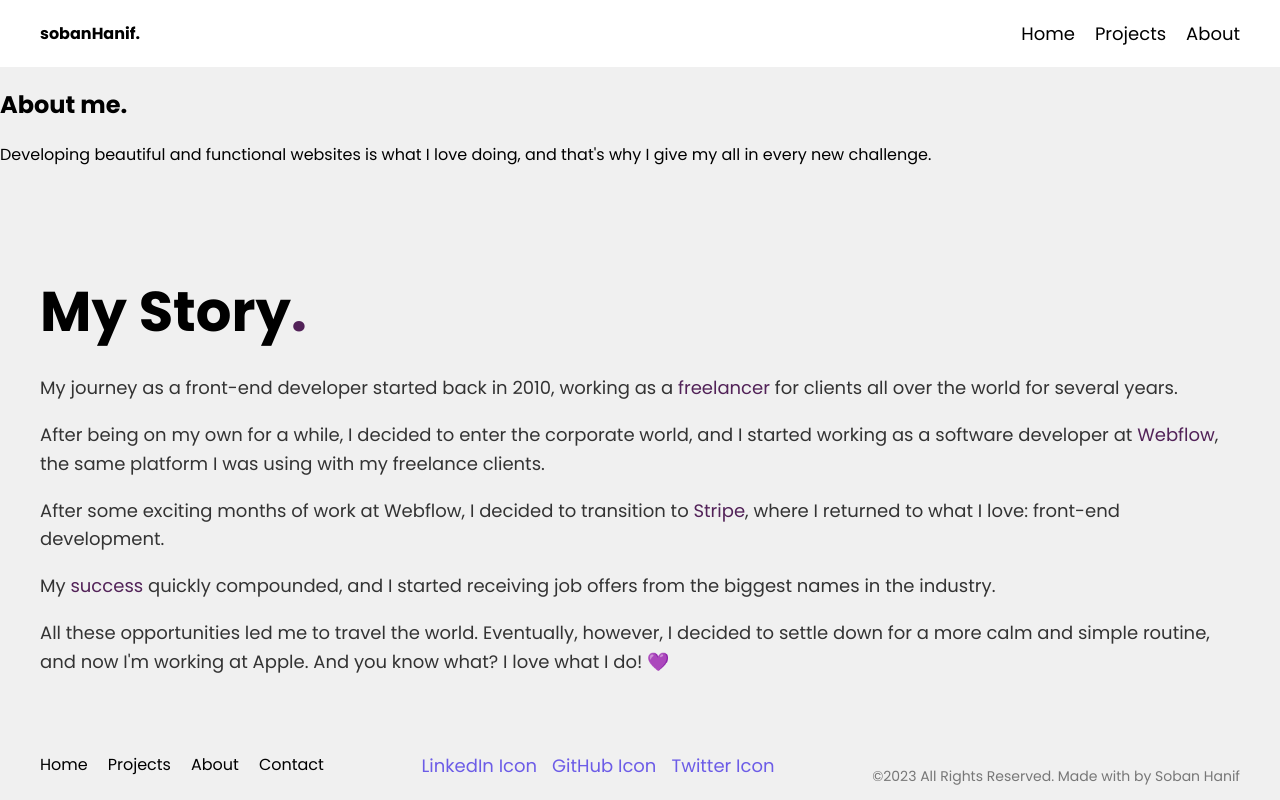
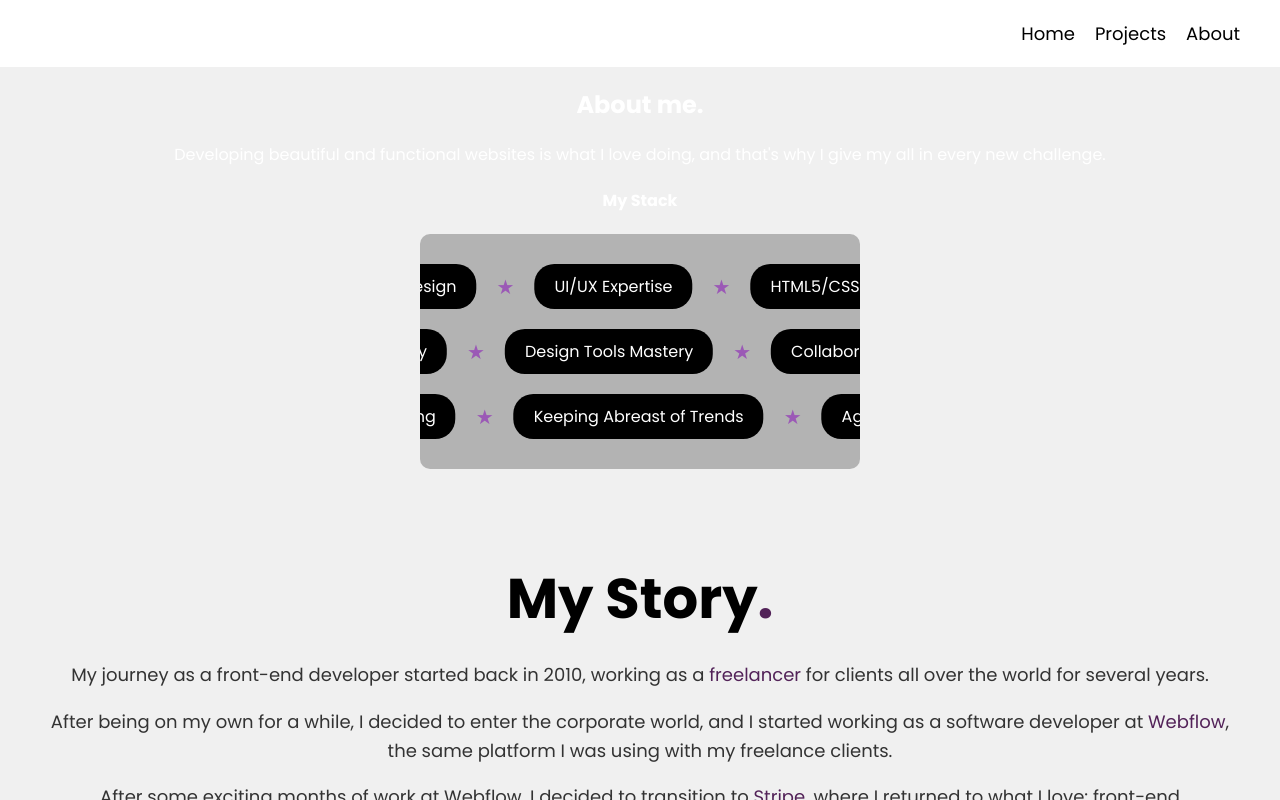
Before and after one commit to Sobanhanif4/portfolio-react, a React (Vite) app: page /about in a window 1280 px wide. Built offline with nearby package versions, Linux system fonts and the light colour scheme.

Commit message:
globe added

```diff
--- a/src/pages/AboutPage.jsx
+++ b/src/pages/AboutPage.jsx
@@ -1,12 +1,70 @@
 import Story from "../components/Story";
+import "../styles/AboutPage.css"; // Import CSS styles
+import Globe from "./components/Globe";
 
 const AboutPage = () => {
   return (
     <>
+
       <section>
+
         <h1>About me.</h1>
-        <p>Developing beautiful and functional websites is what I love doing, and that's why I give my all in every new challenge.</p>
+        <p>
+        <Globe />
+          Developing beautiful and functional websites is what I love doing, and
+          that's why I give my all in every new challenge.
+        </p>
+
+        <h4>My Stack</h4>
+
+        <div id="scroll-container">
+          {/* Row moving from left to right */}
+          <div className="scroll-row scroll-row-left">
+            <span className="scroll-text">Responsive Design</span>
+            <span className="star-icon">★</span>
+            <span className="scroll-text">UI/UX Expertise</span>
+            <span className="star-icon">★</span>
+            <span className="scroll-text">HTML5/CSS3 Mastery</span>
+            {/* Duplicate content for seamless looping */}
+            <span className="scroll-text">Responsive Design</span>
+            <span className="star-icon">★</span>
+            <span className="scroll-text">UI/UX Expertise</span>
+            <span className="star-icon">★</span>
+            <span className="scroll-text">HTML5/CSS3 Mastery</span>
+          </div>
+
+          {/* Row moving from right to left */}
+          <div className="scroll-row scroll-row-right">
+            <span className="scroll-text">JavaScript Proficiency</span>
+            <span className="star-icon">★</span>
+            <span className="scroll-text">Design Tools Mastery</span>
+            <span className="star-icon">★</span>
+            <span className="scroll-text">Collaborative Teamwork</span>
+            {/* Duplicate content for seamless looping */}
+            <span className="scroll-text">JavaScript Proficiency</span>
+            <span className="star-icon">★</span>
+            <span className="scroll-text">Design Tools Mastery</span>
+            <span className="star-icon">★</span>
+            <span className="scroll-text">Collaborative Teamwork</span>
+          </div>
+
+          {/* Another row moving from left to right */}
+          <div className="scroll-row scroll-row-left">
+            <span className="scroll-text">Problem Solving</span>
+            <span className="star-icon">★</span>
+            <span className="scroll-text">Keeping Abreast of Trends</span>
+            <span className="star-icon">★</span>
+            <span className="scroll-text">Agile Methodologies</span>
+            {/* Duplicate content for seamless looping */}
+            <span className="scroll-text">Problem Solving</span>
+            <span className="star-icon">★</span>
+            <span className="scroll-text">Keeping Abreast of Trends</span>
+            <span className="star-icon">★</span>
+            <span className="scroll-text">Agile Methodologies</span>
+          </div>
+        </div>
       </section>
+
       <Story />
     </>
   );
--- /dev/null
+++ b/src/pages/components/Globe.jsx
@@ -0,0 +1,14 @@
+import "../../styles/Globe.css";
+
+
+const Globe = () => {
+  return (
+    <>
+    <section>
+      <div className="countryLabel"></div>
+      </section>
+    </>
+  );
+};
+
+export default Globe;
--- /dev/null
+++ b/src/styles/AboutPage.css
@@ -0,0 +1,60 @@
+#scroll-container {
+  background-color: #b3b3b3;
+  border-radius: 10px;
+  padding: 20px;
+  overflow: hidden;
+  width: 90%;
+  max-width: 400px;
+  margin: auto;
+  position: relative;
+}
+
+.scroll-row {
+  display: flex;
+  align-items: center;
+  white-space: nowrap;
+  /* overflow: hidden; */
+  padding: 10px 0;
+}
+
+.scroll-row-left {
+  animation: scroll-left-to-right 10s linear infinite;
+}
+
+.scroll-row-right {
+  animation: scroll-right-to-left 10s linear infinite;
+}
+
+.scroll-text {
+  background-color: black;
+  color: white;
+  padding: 10px 20px;
+  border-radius: 20px;
+  margin: 0 10px;
+}
+
+.star-icon {
+  color: #9b59b6;
+  font-size: 20px;
+  margin: 0 10px;
+}
+
+/* Keyframes for left to right */
+@keyframes scroll-left-to-right {
+  0% {
+    transform: translateX(-90%);
+  }
+  100% {
+    transform: translateX(0%);
+  }
+}
+
+/* Keyframes for right to left */
+@keyframes scroll-right-to-left {
+  0% {
+    transform: translateX(0%);
+  }
+  100% {
+    transform: translateX(-100%);
+  }
+}
--- /dev/null
+++ b/src/styles/Globe.css
@@ -0,0 +1,22 @@
+.globe {
+    cursor: move;
+    /* Add dimensions and positioning if needed */
+    width: 100%; /* Example: make it responsive */
+    height: 500px; /* Example: set a specific height */
+}
+
+.countryLabel {
+    font-family: Courier, monospace; /* Fallback font */
+    color: black;
+    font-size: 14px; /* Adjust font size */
+    margin: 20px 50px; /* Adjust margins for better spacing */
+}
+
+body {
+  background-color: #333;
+  color: white; /* Ensure text is visible on dark background */
+  text-align: center;
+  font-family: Arial, sans-serif; /* Consider a more readable font */
+  margin: 0; /* Remove default body margin */
+  padding: 0; /* Remove default body padding */
+}
```
